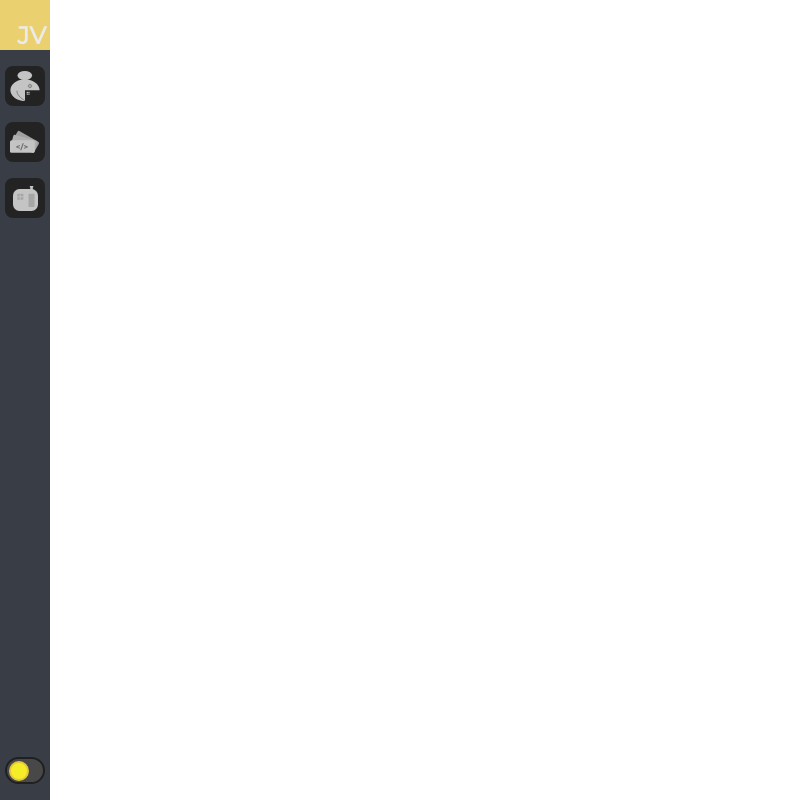
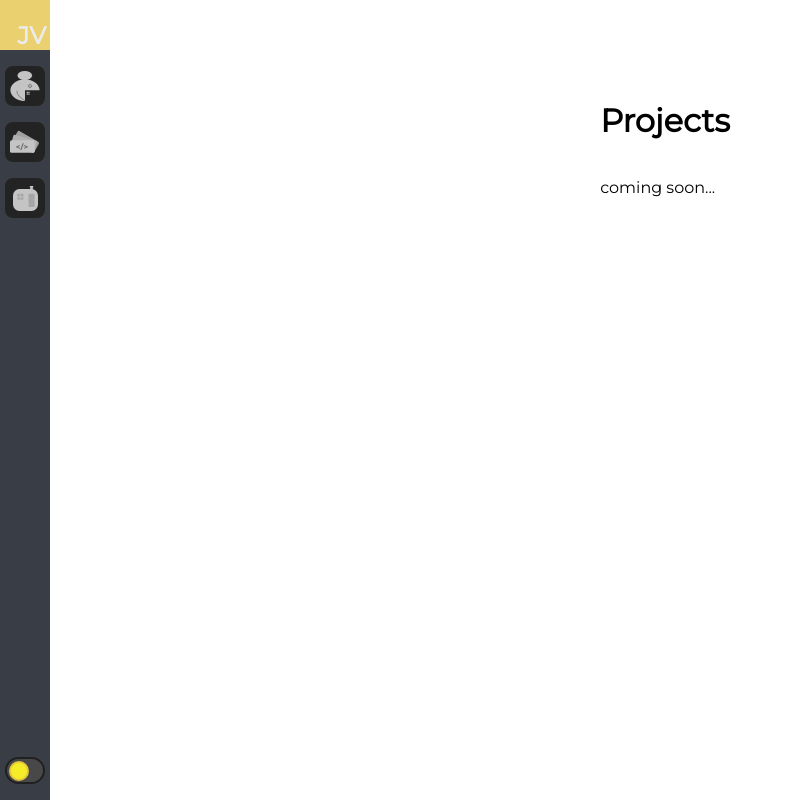
Before and after one commit to jericovalino/jericovalino.com, a Next.js app: page /portfolio in a window 1280 px wide. Shown: the whole page, without its empty margins (0-794 px from the left). Built offline with nearby package versions, Linux system fonts and the light colour scheme.

Commit message:
mini commit

```diff
--- a/pages/index.tsx
+++ b/pages/index.tsx
@@ -16,7 +16,7 @@ const IndexPage = () => {
       <div className={style.Index}>
         <main className={style.content}>
           <h1>Awesome every Pixels.</h1>
-          <p>I’m a web developer from Batangas Philippines. I love building reactive and responsive website to deliver awesome experience to the user.</p>
+          <p>I’m a web developer from Batangas Philippines. I love building reactive and responsive website using the latest technologies available to deliver awesome experience to the user.</p>
           <div className={style.nameTag}>
             <div className={style.dp}>
               <img src={'/images/me.jpeg'} />
--- a/pages/portfolio.tsx
+++ b/pages/portfolio.tsx
@@ -13,7 +13,10 @@ const Portfolio = () => {
 
 
       <div className={style.Portfolio}>
-
+        <main className={style.content}>
+          <h1>Projects</h1>
+          <p>coming soon...</p>
+        </main>
       </div>
 
     </Layout>
--- a/src/pages_styles/index.module.css
+++ b/src/pages_styles/index.module.css
@@ -34,13 +34,15 @@
 
 .dp {
     width: 55px;
+    min-width: 55px;
     height: 55px;
     border-radius: 50%;
     border: 2px solid var(--selected-font-color);
     margin-right: 10px;
 
-
+    display: flex;
     overflow: hidden;
+    transition: border 300ms ease-in-out;
 }
 
 .dp img {
--- a/src/pages_styles/portfolio.module.css
+++ b/src/pages_styles/portfolio.module.css
@@ -1,3 +1,17 @@
 .Portfolio {
     width: 100%;
+    height: 100vh;
+    display: flex;
+    align-items: center;
+    justify-content: space-evenly;
 }
+
+.content {
+    margin-left: 1em;
+    margin-right: 1em;
+    max-width: 600px;
+    height: 80vh;
+    display: flex;
+    flex-direction: column;
+    align-items: flex-start;
+}
```
